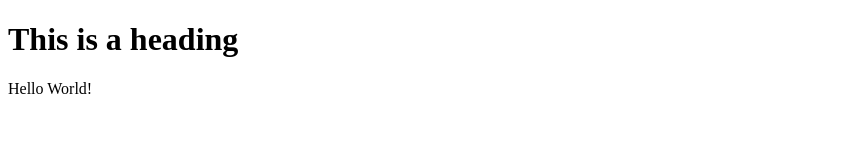
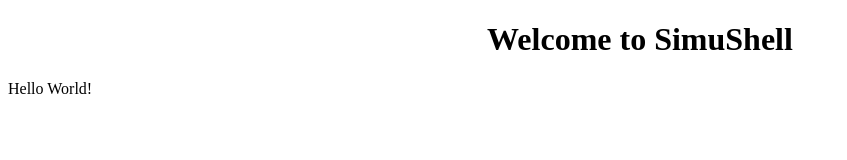
Before and after one commit to Ruthenic/simushell, a plain HTML site: page docs/index.html in a window 1280 px wide. Shown: the whole page, without its empty margins (0-847 px from the left). Drawn offline with Linux system fonts and the light colour scheme.

Commit message:
Update index.html

```diff
--- a/docs/index.html
+++ b/docs/index.html
@@ -1,10 +1,10 @@
 <!DOCTYPE html>
 <html>
    <head>
-      <title>This is document title</title>
+      <title>SimuShell</title>
    </head>
    <body>
-      <h1>This is a heading</h1>
+      <center><h1>Welcome to SimuShell</h1></center>
       <p>Hello World!</p>
    </body>
 </html>
```
